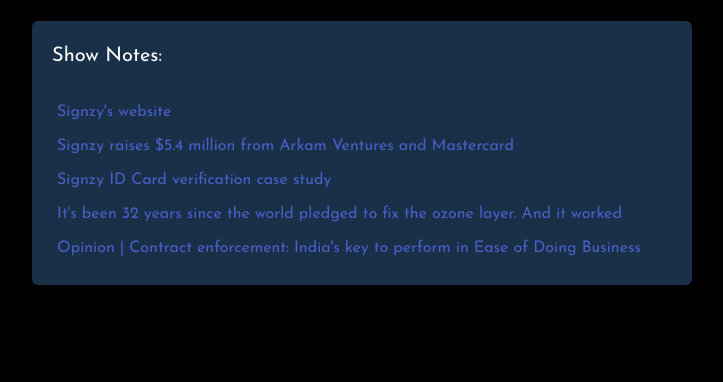
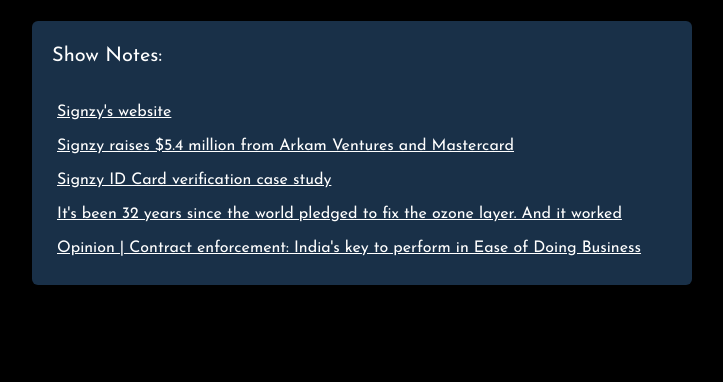
Before and after one commit to dornishwizard/legalsynthesis, a plain HTML site: page episodes.html in a window 1280 px wide. Shown: the part 965-1347 px from the top of the page, without its empty margins (278-1001 px from the left). Drawn offline with nearby package versions, Linux system fonts and the light colour scheme.

Commit message:
Update index.css

```diff
--- a/index.css
+++ b/index.css
@@ -66,7 +66,8 @@ body{font-family: 'Josefin Sans', sans-serif; background-color: black;}
         #ep5 {background-color: #193048; }
         #ep2{ background-color: #192E49; }
         #ep1{background-color: #172E46;}
-        #ep4 a, #ep3 a, #ep2 a, #ep1 a{ color: white; text-decoration: underline; }
+        #ep5 a, #ep4 a, #ep3 a, #ep2 a, #ep1 a{ color: white; text-decoration: underline; }
+        #ep3 a:hover {color: #F59C02;}
         #ep3 a:hover{color: #F58D02;}
         #ep4 a:hover {color: #F5C402;}
         #ep2 a:hover {color: #F5A102;}
```
